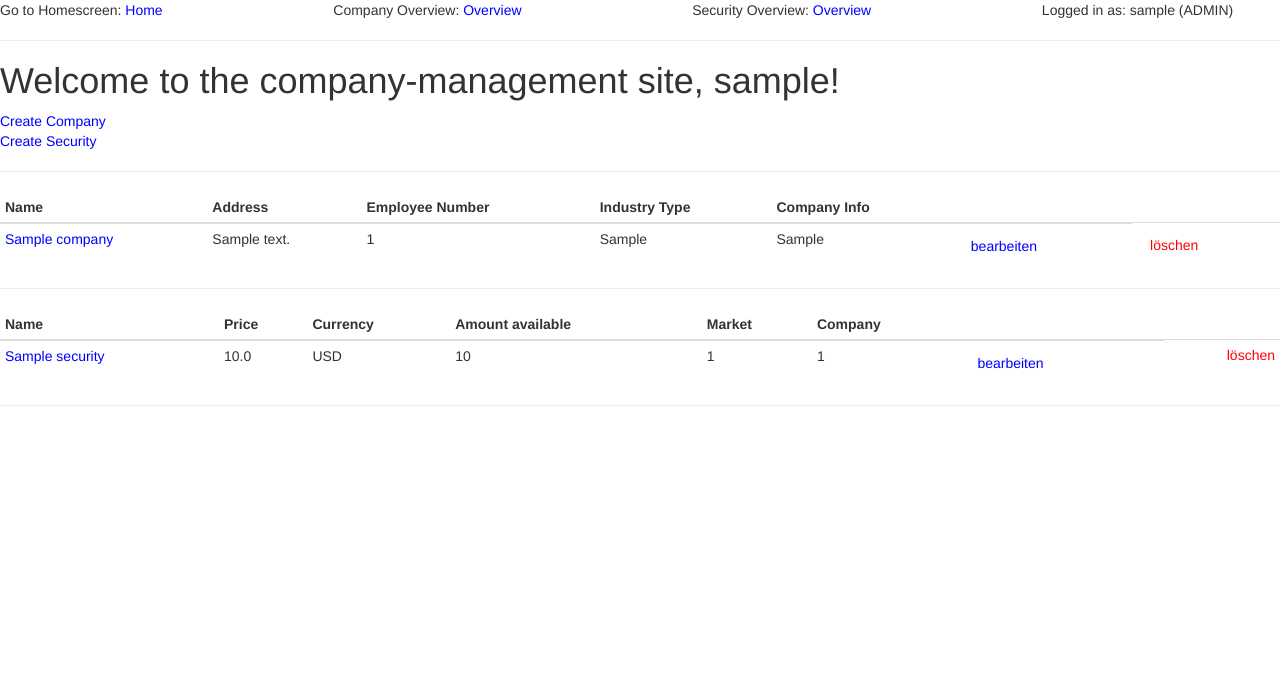
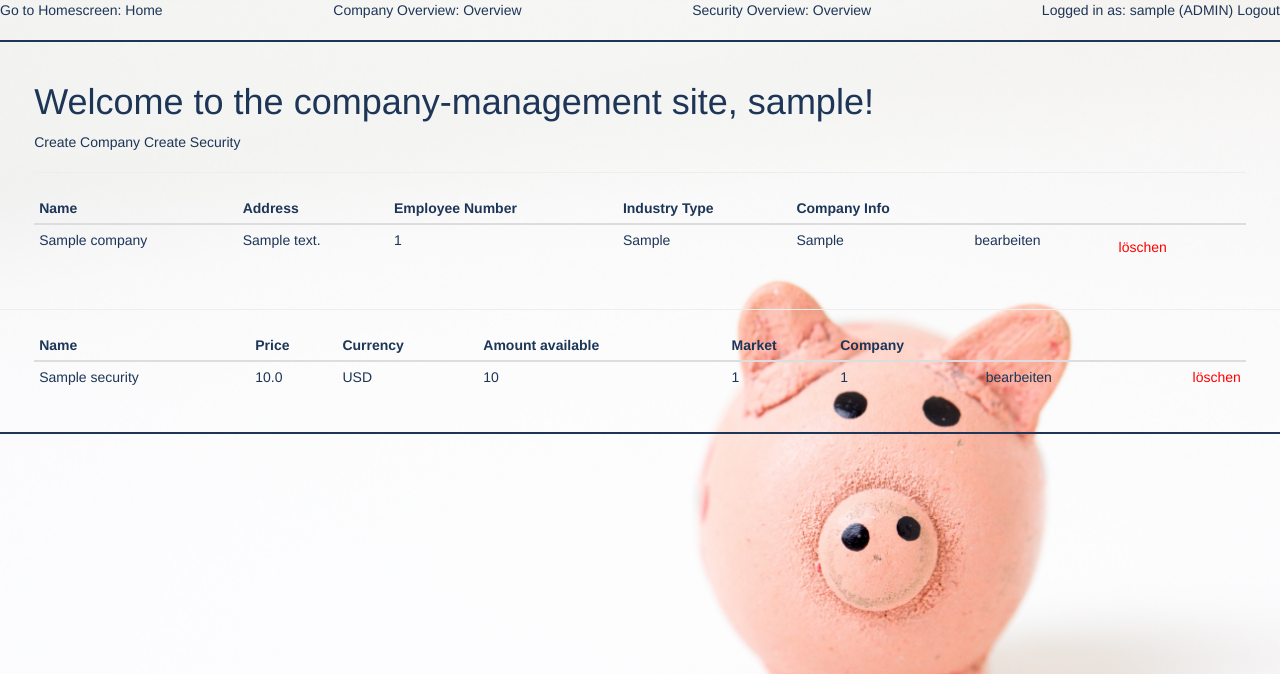
Before and after one commit to Trooooooonix/PRDKE-SS23, a Flask app: page / in a window 1280 px wide. Shown: the top 674 px of the page. Run offline with Flask 3, Linux system fonts and the light colour scheme; a user stored in the database is signed in; tables that the repository leaves empty hold one stand-in row (values such as "Sample post"); some libraries are stand-ins or nearby versions.

Commit message:
styles.css -> divs, container etc

```diff
--- a/app/static/styles.css
+++ b/app/static/styles.css
@@ -7,11 +7,40 @@ body {
     background-color: rgba(0,0,0,0.5);
     background-repeat: no-repeat;
     background-attachment: fixed;
-    color: white;
+    color: #1D3557;
+    font-family: "Helvetica";
 }
-table tr:hover{
-    background-color: #f5f5f5;
+
+h1{
+    color: #1D3557;
 }
-.my-table-class tr:hover{
-    background-color: #f5f5f5;
+
+.href-blue {
+    color: #1D3557;
+
 }
+
+.href-blue:hover {
+    color: #4499D6;
+}
+
+.container {
+    width: 97%;
+    max-width: none;
+    text-align: left;
+    align-content: center;
+    margin-left: 1.5%;
+    margin-right: 0;
+}
+
+.chart-container {
+    display: grid;
+    grid-template-columns: 1fr 1fr;
+    justify-content: center;
+    align-items: center;
+    gap: 20px;
+}
+
+tr:hover {
+
+}
--- a/app/templates/base.html
+++ b/app/templates/base.html
@@ -14,34 +14,40 @@
         <title>Base-Title</title>
     {% endif %}
     <script src="https://cdn.jsdelivr.net/npm/chart.js"></script>
+    <link rel="stylesheet" type="text/css" href="{{ url_for('static', filename='styles.css') }}">
 {% endblock %}
 
 {% block body %}
+    <body style="background-image: url('/static/background.jpg');
+        background-size: 100%;
+        background-repeat: no-repeat;
+        background-attachment: fixed;"
+    >
     <div style="display: flex; flex-wrap: wrap; justify-content: space-between">
-        <div>Go to Homescreen: <a style="color: blue" href="{{ url_for('home_site') }}">Home</a></div>
+        <div>Go to Homescreen: <a class="href-blue" href="{{ url_for('home_site') }}">Home</a></div>
         {% if current_user.admin_tag %}
-            <div>Company Overview: <a style="color: blue" href="{{ url_for('company_overview') }}">Overview</a></div>
-            <div>Security Overview: <a style="color: blue" href="{{ url_for('security_overview') }}">Overview</a>
+            <div>Company Overview: <a class="href-blue" href="{{ url_for('company_overview') }}">Overview</a></div>
+            <div>Security Overview: <a class="href-blue" href="{{ url_for('security_overview') }}">Overview</a>
             </div>
         {% endif %}
         <div>
             {% if current_user.is_anonymous %}
-                <a style="color: blue" href="{{ url_for('login') }}">Login</a>
+                <a class="href-blue" href="{{ url_for('login') }}">Login</a>
             {% else %}
                 Logged in as: {{ current_user.username }}
                 {% if current_user.admin_tag %}
                     (ADMIN)
                 {% endif %}
-                <a style="color: white" href="{{ url_for('logout') }}">Logout</a>
+                <a class="href-blue" href="{{ url_for('logout') }}">Logout</a>
             {% endif %}
         </div>
     </div>
 
-    <hr>
+    <hr style="border-color: #1D3557; border-width: 0.1rem; border-style: solid;">
 
     {% block content %}{% endblock %}
 
-    <hr>
+    <hr style="border-color: #1D3557; border-width: 0.1rem; border-style: solid;">
     {% with messages = get_flashed_messages() %}
         {% if messages %}
             <ul>
@@ -52,5 +58,5 @@
         {% endif %}
     {% endwith %}
 {% endblock %}
-
+</body>
 </html>
--- a/app/templates/company_update.html
+++ b/app/templates/company_update.html
@@ -1,7 +1,7 @@
 {% extends "base.html" %}
 
 {% block content %}
-    <form action="{{ url_for('update_comp', comp_id=object.company_id) }}" style="text-align: center" method="POST">
+    <form action="{{ url_for('update_comp', comp_id=object.company_id) }}" method="POST">
         <p class="form-group">
             <label for="id">ID:</label><br>
             <input name="object_id" value="{{ object.company_id }}"
--- a/app/templates/index.html
+++ b/app/templates/index.html
@@ -1,11 +1,12 @@
 {% extends "base.html" %}
 
 {% block content %}
+
+    <div class="container">
     <h1>Welcome to the company-management site, {{ current_user.username }}!</h1>
     {% if current_user.admin_tag %}
-        <a style="color: blue" href="{{ url_for('company_creation') }}">Create Company</a>
-        <br>
-        <a style="color: blue" href="{{ url_for('security_creation') }}">Create Security</a>
+        <a class="href-blue" href="{{ url_for('company_creation') }}">Create Company</a>
+        <a class="href-blue" href="{{ url_for('security_creation') }}">Create Security</a>
     {% endif %}
     <hr>
         <table class="table table-hover table-condensed">
@@ -18,6 +19,7 @@
                 <th>Company Info</th>
                 {% if current_user.admin_tag %}
                     <th/>
+                    <th/>
                 {% endif %}
             </tr>
             </thead>
@@ -25,7 +27,7 @@
             {% for company in companies %}
                 <tr>
                     <td>
-                    <a style="color: blue" href="{{ url_for('company_details', company_id=company.company_id) }}">
+                        <a class="href-blue" href="{{ url_for('company_details', company_id=company.company_id) }}">
                             {{ company.company_name }}
                         </a>
                     </td>
@@ -35,9 +37,9 @@
                     <td>{{ company.company_info }}</td>
                     {% if current_user.admin_tag %}
                         <td>
-                        <a class="btn"
+                            <a class="href-blue"
                                href="{{ url_for('update_comp',comp_id = company.company_id) }}"
-                           style="text-align: right; color: blue">
+                               style="text-align: right">
                                 bearbeiten
                             </a>
                         </td>
@@ -55,9 +57,10 @@
             {% endfor %}
             </tbody>
         </table>
+    </div>
 
     <hr>
-
+    <div class="container">
         <table class="table table-hover table-condensed">
             <thead>
             <tr>
@@ -69,6 +72,7 @@
                 <th>Company</th>
                 {% if current_user.admin_tag %}
                     <th/>
+                    <th/>
                 {% endif %}
             </tr>
             </thead>
@@ -76,7 +80,7 @@
             {% for security in securities %}
                 <tr>
                     <td>
-                    <a style="color: blue" href="{{ url_for('security_details', sec_id=security.security_id) }}">
+                        <a class="href-blue" href="{{ url_for('security_details', sec_id=security.security_id) }}">
                             {{ security.name }}
                         </a>
                     </td>
@@ -87,9 +91,9 @@
                     <td>{{ security.comp_id }}</td>
                     {% if current_user.admin_tag %}
                         <td>
-                        <a class="btn"
+                            <a class="href-blue"
                                href="{{ url_for('update_sec',sec_id = security.security_id) }}"
-                           style="text-align: right; color: blue">
+                               style="text-align: right; align-content: flex-end;">
                                 bearbeiten
                             </a>
                         </td>
@@ -105,4 +109,5 @@
             {% endfor %}
             </tbody>
         </table>
+    </div>
 {% endblock %}
--- a/app/templates/login.html
+++ b/app/templates/login.html
@@ -1,8 +1,10 @@
 {% extends "base.html" %}
 {% block content %}
-    <h1>Sign In</h1>
+
     <form action="" method="post" novalidate>
         {{ form.hidden_tag() }}
+        <div class="container" style="text-align: center">
+        <h1>Sign In</h1>
             <p>
                 {{ form.username.label }}<br>
                 {{ form.username(size=32) }}
@@ -20,5 +22,6 @@
             <p>{{ form.remember_me() }} {{ form.remember_me.label }}</p>
             <p>{{ form.submit() }}</p>
             <p>New User? <a href="{{ url_for('register') }}">Click to Register!</a></p>
+        </div>
     </form>
 {% endblock %}
--- a/app/templates/security_update.html
+++ b/app/templates/security_update.html
@@ -1,7 +1,7 @@
 {% extends "base.html" %}
 
 {% block content %}
-    <form action="{{ url_for('update_sec', sec_id=object.security_id) }}" style="text-align: center" method="POST">
+    <form action="{{ url_for('update_sec', sec_id=object.security_id) }}" style="text-align: left" method="POST">
         <p class="form-group">
             <label for="id">ID:</label><br>
             <input name="object_id" value="{{ object.security_id }}"
```
Also changed, not shown: app/templates/company_details.html (+10 -8 lines), app/templates/security_details.html (+8 -6 lines), app/static/background.jpg. Lines whose indentation alone changed are shown as unchanged.
